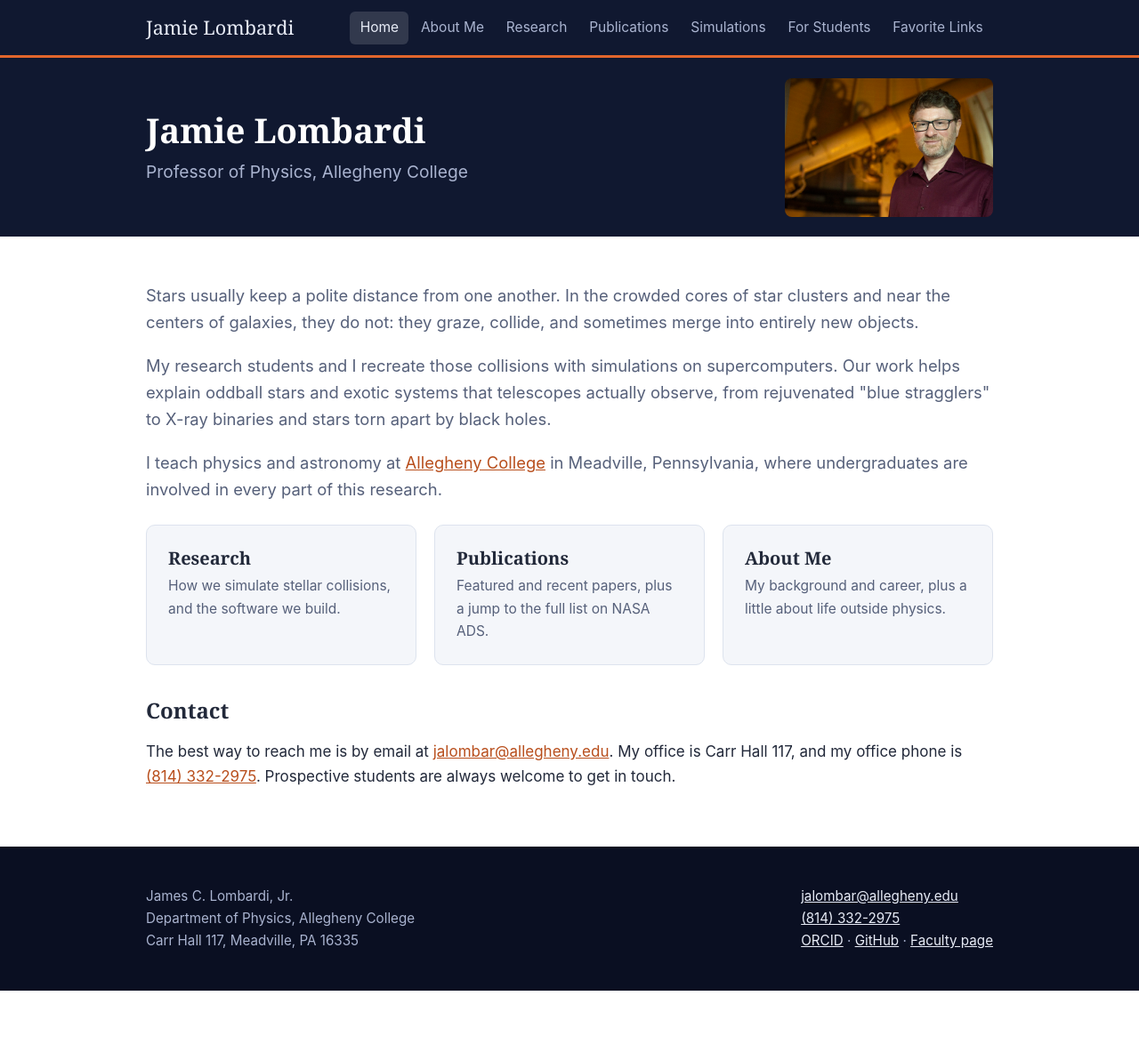
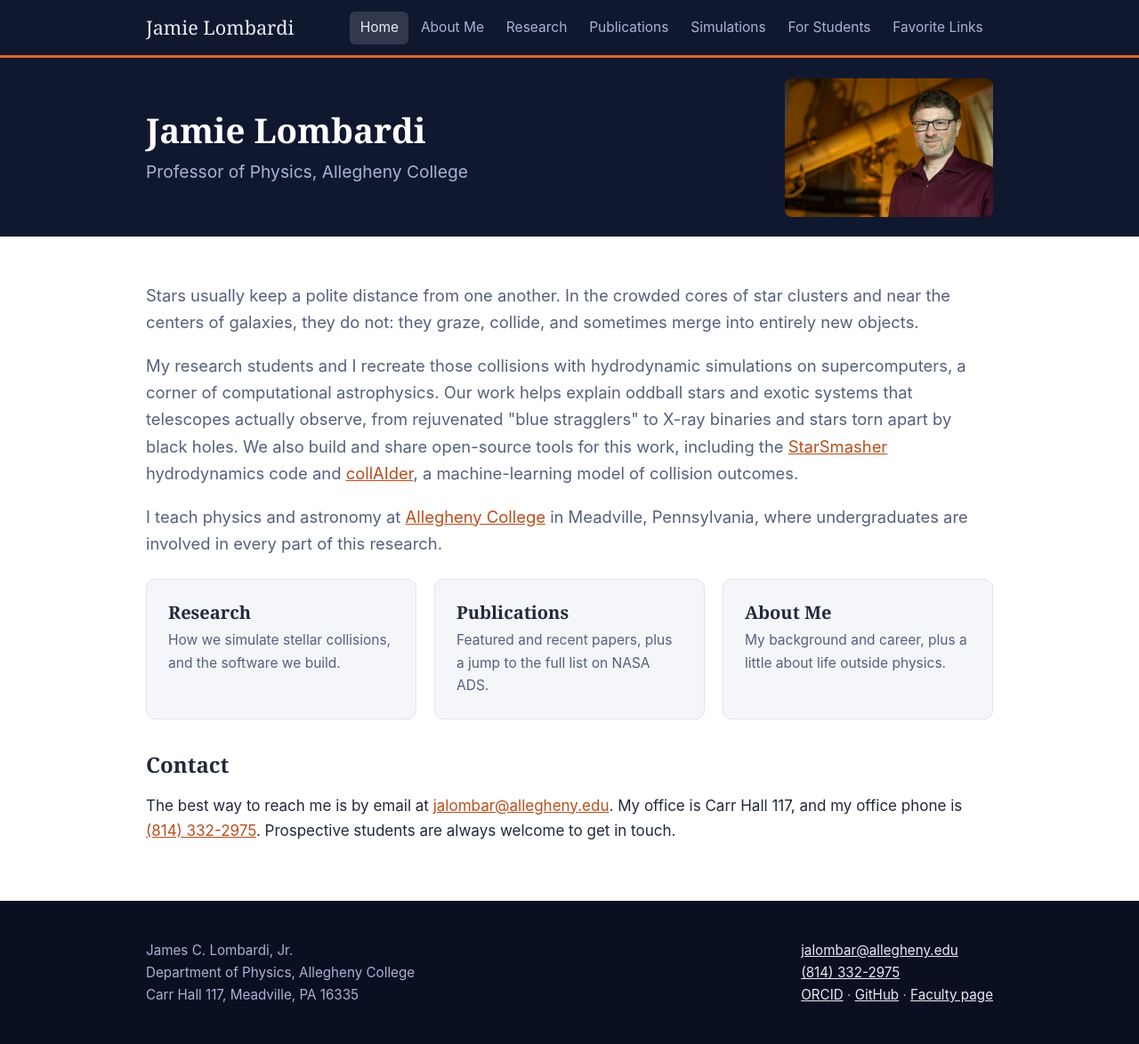
Before and after one commit to jalombar/jalombar.github.io, a Jekyll site: the page built from index.html, in a window 1280 px wide. Shown: the whole page at 89% size. Built offline with Jekyll 4.4.1, drawn with Linux system fonts in a browser that asks for light colours; before the commit the page ends 1114 px from its top, so only the background shows below that.

Commit message:
Improve page titles and homepage keywords for search
Give each key page a descriptive, keyword-rich <title> and lead the homepage
title with the site name plus specialty via a tagline. Enrich the homepage
copy and meta description so the terms the site should be found for
(computational astrophysics, stellar collisions, hydrodynamic simulations,
StarSmasher, collAIder) appear in visible text.

```diff
--- a/_config.yml
+++ b/_config.yml
@@ -1,4 +1,5 @@
 title: Jamie Lombardi
+tagline: Computational Astrophysics & Stellar Collisions
 description: >-
   James C. Lombardi, Jr. is a professor of physics at Allegheny College
   who uses hydrodynamic simulations to study what happens when stars collide.
--- a/index.html
+++ b/index.html
@@ -1,9 +1,9 @@
 ---
 layout: default
-title: Home
 description: >-
-  Jamie Lombardi is a professor of physics at Allegheny College who uses
-  hydrodynamic simulations to study collisions between stars.
+  Jamie Lombardi, professor of physics at Allegheny College, studies stellar
+  collisions using hydrodynamic simulations and computational tools including
+  StarSmasher and collAIder.
 permalink: /
 ---
 
@@ -24,10 +24,16 @@
     they graze, collide, and sometimes merge into entirely new objects.
   </p>
   <p class="lede">
-    My research students and I recreate those collisions with
-    simulations on supercomputers. Our work helps explain oddball stars and
-    exotic systems that telescopes actually observe, from rejuvenated
-    "blue stragglers" to X-ray binaries and stars torn apart by black holes.
+    My research students and I recreate those collisions with hydrodynamic
+    simulations on supercomputers, a corner of computational astrophysics. Our
+    work helps explain oddball stars and exotic systems that telescopes actually
+    observe, from rejuvenated "blue stragglers" to X-ray binaries and stars torn
+    apart by black holes.
+    We also build and share open-source tools for this work, including the
+    <a href="https://github.com/jalombar/starsmasher" target="_blank" rel="noopener">StarSmasher</a>
+    hydrodynamics code and
+    <a href="https://elenagonzalez870.github.io/collAIder/" target="_blank" rel="noopener">collAIder</a>,
+    a machine-learning model of collision outcomes.
   </p>
   <p class="lede">
     I teach physics and astronomy at
--- a/publications.html
+++ b/publications.html
@@ -1,6 +1,6 @@
 ---
 layout: default
-title: Publications
+title: "Publications: Computational Astrophysics"
 description: >-
   Featured and recent papers from the Lombardi group on stellar collisions and
   their aftermath, with a link to the full publication list on NASA ADS.
--- a/research.html
+++ b/research.html
@@ -1,6 +1,6 @@
 ---
 layout: default
-title: Research
+title: "Research: Stellar Collisions & Hydrodynamic Simulations"
 description: >-
   The Lombardi group simulates collisions and mergers between stars. See what
   we do and the software we build.
--- a/simulations.html
+++ b/simulations.html
@@ -1,6 +1,6 @@
 ---
 layout: default
-title: Simulations
+title: Stellar Collision Simulations
 description: >-
   Movies rendered directly from the Lombardi group's simulations of stellar
   collisions and mergers.
--- a/students.html
+++ b/students.html
@@ -1,6 +1,6 @@
 ---
 layout: default
-title: For Prospective Students
+title: Research Opportunities for Students
 description: >-
   Research opportunities for undergraduates in Jamie Lombardi's computational
   astrophysics group at Allegheny College, and the many paths students pursue
```
